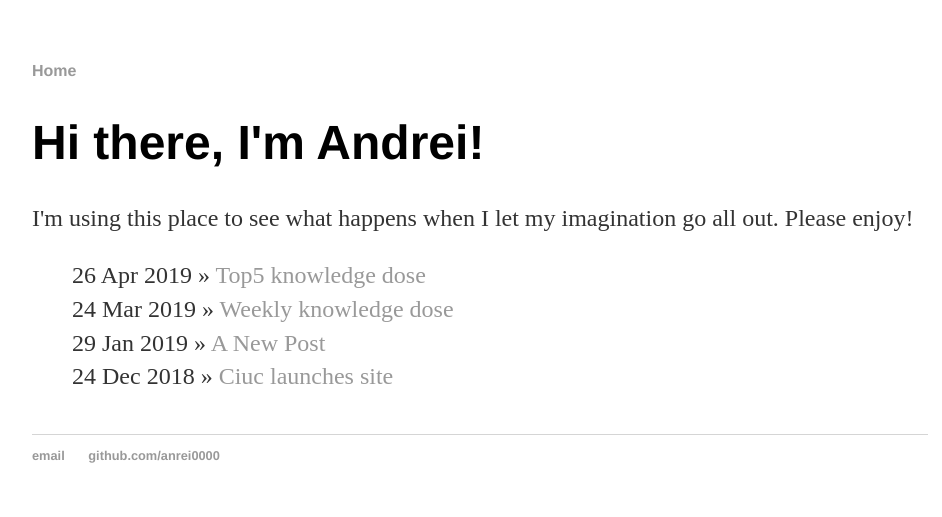
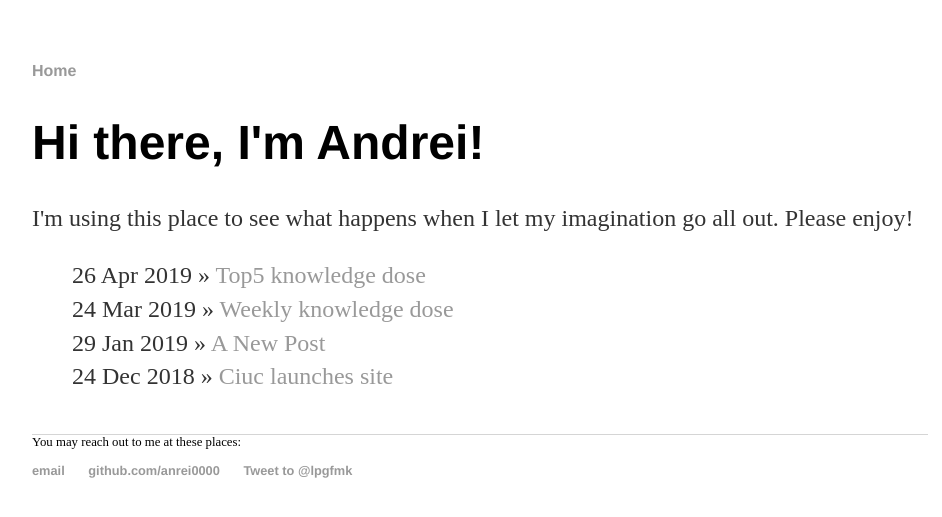
Before and after one commit to anrei0000/anrei0000.github.io, a Jekyll site: the page built from index.html, in a window 1280 px wide. Shown: the top 517 px of the page, without its empty margins (160-1102 px from the left). Built offline with Jekyll 4.4.1, drawn with Linux system fonts in a browser that asks for light colours; comment, search, counter and statistics services are not loaded.

Commit message:
- add tweet to me button

```diff
--- a/_layouts/default.html
+++ b/_layouts/default.html
@@ -19,9 +19,11 @@
 </div>
 
 <footer>
+    You may reach out to me at these places:
     <ul>
         <li><a href="mailto:ciuculescu.andrei.dev@gmail.com">email</a></li>
         <li><a href="https://github.com/anrei0000">github.com/anrei0000</a></li>
+        <li><a href="https://twitter.com/intent/tweet?screen_name=lpgfmk&ref_src=twsrc%5Etfw" class="twitter-mention-button" data-show-count="false">Tweet to @lpgfmk</a><script async src="https://platform.twitter.com/widgets.js" charset="utf-8"></script></li>
     </ul>
 </footer>
 </body>
```
